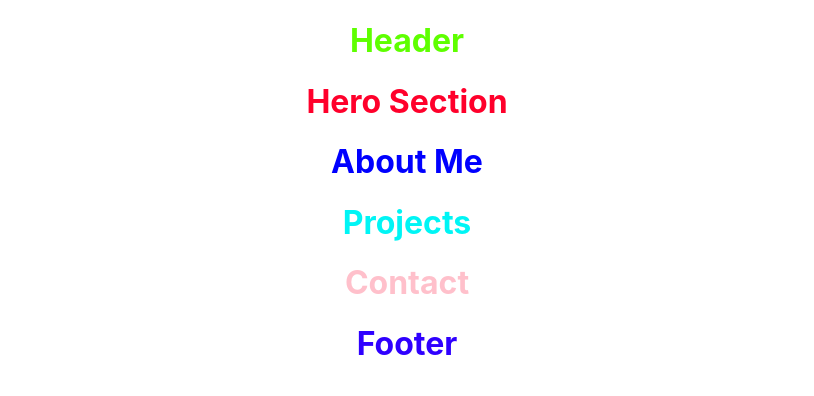
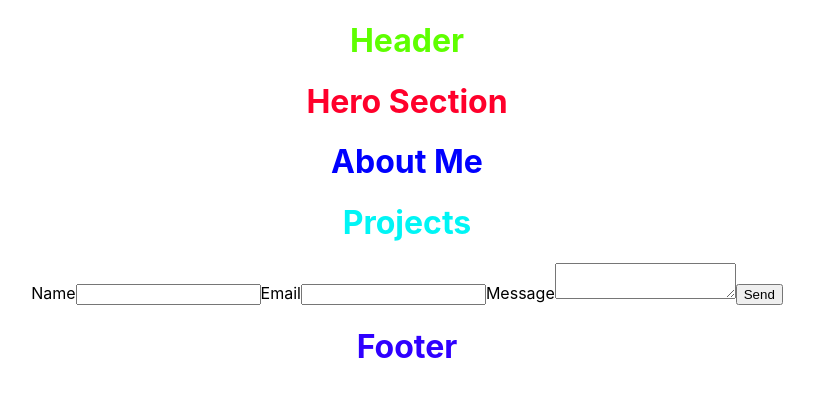
Before and after one commit to BuraYu/portfolio, a React (Create React App) app: page / in a window 1280 px wide. Shown: the top 396 px of the page, without its empty margins (233-1047 px from the left). Built offline with nearby package versions, Linux system fonts and the light colour scheme; no server answers.

Commit message:
add emailjs to form

```diff
--- a/package.json
+++ b/package.json
@@ -3,11 +3,14 @@
   "version": "0.1.0",
   "private": true,
   "dependencies": {
+    "@emailjs/browser": "^4.3.3",
     "@testing-library/jest-dom": "^5.17.0",
     "@testing-library/react": "^13.4.0",
     "@testing-library/user-event": "^13.5.0",
+    "dotenv": "^16.4.5",
     "react": "^18.3.1",
     "react-dom": "^18.3.1",
+    "react-dotenv": "^0.1.3",
     "react-scripts": "5.0.1",
     "web-vitals": "^2.1.4"
   },
--- a/src/App.js
+++ b/src/App.js
@@ -1,6 +1,6 @@
 import "./App.css";
 import AboutMe from "./components/aboutMe/AboutMe";
-import Contact from "./components/contact/Contact";
+import Contact from "./components/contact/Contact.jsx";
 import Footer from "./components/footer/Footer.jsx";
 import Header from "./components/header/Header.jsx";
 import Hero from "./components/hero/Hero.jsx";
--- a/src/components/contact/Contact.jsx
+++ b/src/components/contact/Contact.jsx
@@ -1,11 +1,40 @@
-import React from "react";
-import "./contact.css";
+import React, { useRef } from "react";
+import emailjs from "@emailjs/browser";
 
 const Contact = () => {
+  const serviceId = process.env.REACT_APP_YOUR_SERVICE_ID;
+  const templateId = process.env.REACT_APP_YOUR_TEMPLATE_ID;
+  const publicKey = process.env.REACT_APP_YOUR_PUBLIC_KEY;
+
+  const form = useRef();
+
+  const sendEmail = (e) => {
+    e.preventDefault();
+
+    emailjs
+      .sendForm(serviceId, templateId, form.current, {
+        publicKey: publicKey,
+      })
+      .then(
+        () => {
+          console.log("SUCCESS!");
+        },
+        (error) => {
+          console.log("FAILED...", error.text);
+        }
+      );
+  };
+
   return (
-    <div>
-      <h1 className="contact">Contact</h1>
-    </div>
+    <form ref={form} onSubmit={sendEmail}>
+      <label>Name</label>
+      <input type="text" name="user_name" />
+      <label>Email</label>
+      <input type="email" name="user_email" />
+      <label>Message</label>
+      <textarea name="message" />
+      <input type="submit" value="Send" />
+    </form>
   );
 };
 
--- a/src/index.js
+++ b/src/index.js
@@ -1,13 +1,7 @@
-import React from 'react';
-import ReactDOM from 'react-dom/client';
-import './index.css';
-import App from './App';
+import React from "react";
+import ReactDOM from "react-dom/client";
+import "./index.css";
+import App from "./App";
 
-const root = ReactDOM.createRoot(document.getElementById('root'));
-root.render(
-    <App />
-);
-
-// If you want to start measuring performance in your app, pass a function
-// to log results (for example: reportWebVitals(console.log))
-// or send to an analytics endpoint. Learn more: https://bit.ly/CRA-vitals
+const root = ReactDOM.createRoot(document.getElementById("root"));
+root.render(<App />);
```
Also changed, not shown: 2 other files (tests, documents, lock files or other folders).
